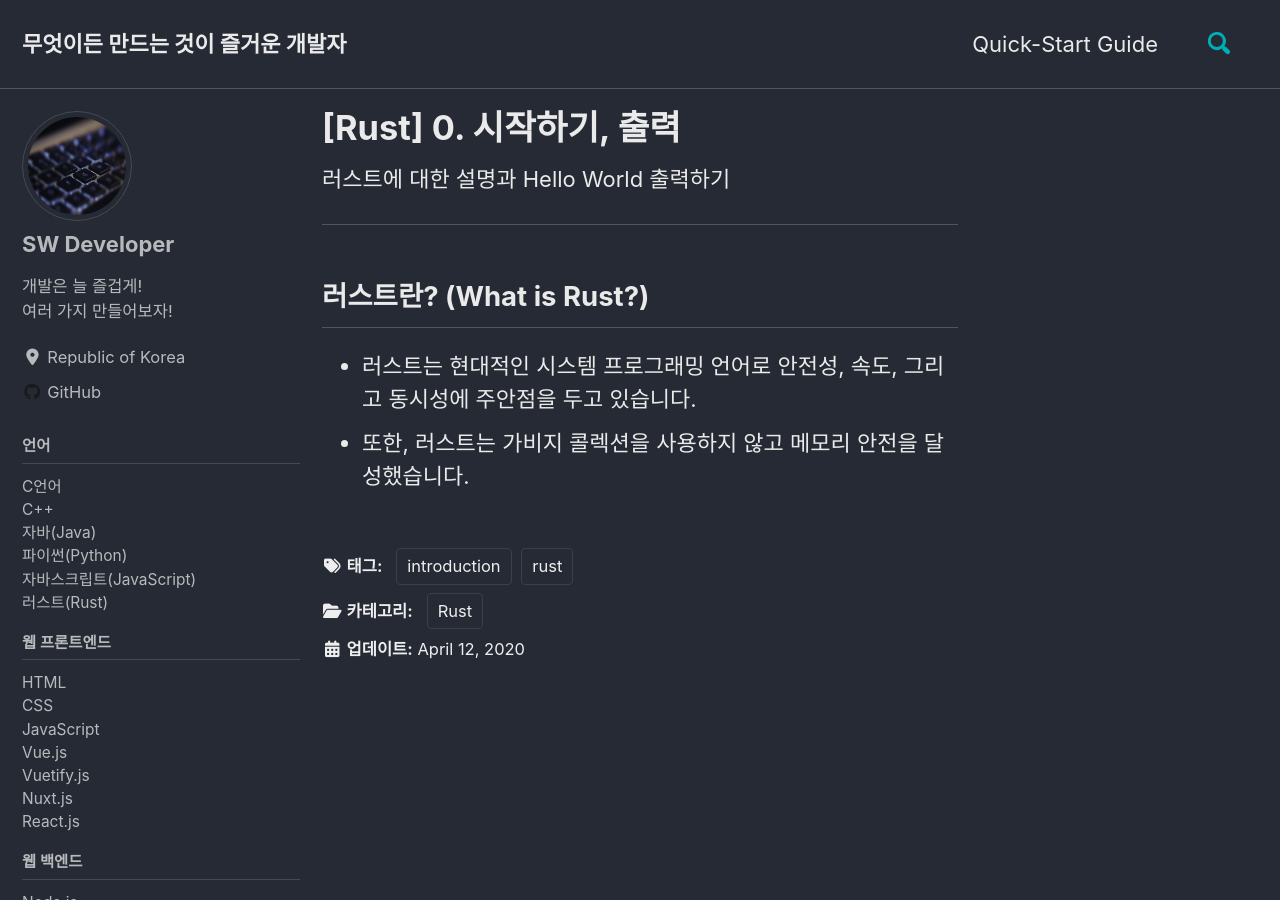
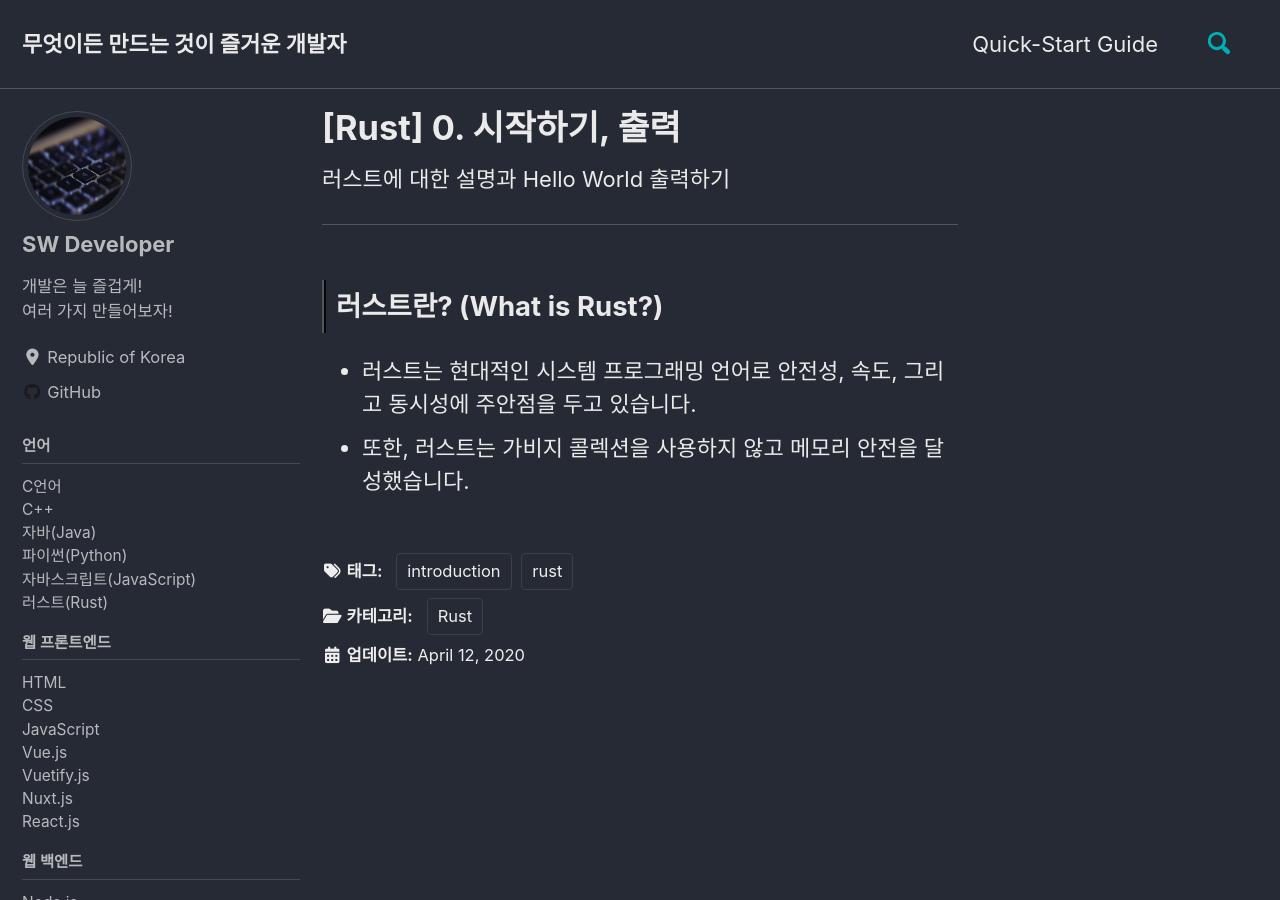
Before and after one commit to hummingengineer/hummingengineer.github.io, a Jekyll site: the page built from _posts/Rust/2020-04-12-Rust-00-Introduction.md, in a window 1280 px wide and 900 px high. Built offline with Jekyll 4.4.1, drawn with Linux system fonts in a browser that asks for light colours; cached includes are drawn as plain includes; nearby versions of some CDN libraries.

Commit message:
Feat: Edit border h2 h3 like a blockquote

```diff
--- a/_sass/minimal-mistakes/_page.scss
+++ b/_sass/minimal-mistakes/_page.scss
@@ -85,7 +85,14 @@ body {
 .page__content {
   h2 {
     padding-bottom: 0.5em;
-    border-bottom: 1px solid $border-color;
+    border-left: 4px ridge $border-color;
+    padding: 10px;
+  }
+
+  h3 {
+    padding-bottom: 0.5em;
+    border-left: 1px dotted $border-color;
+    padding: 8px;
   }
 
 	h1, h2, h3, h4, h5, h6 {
```
